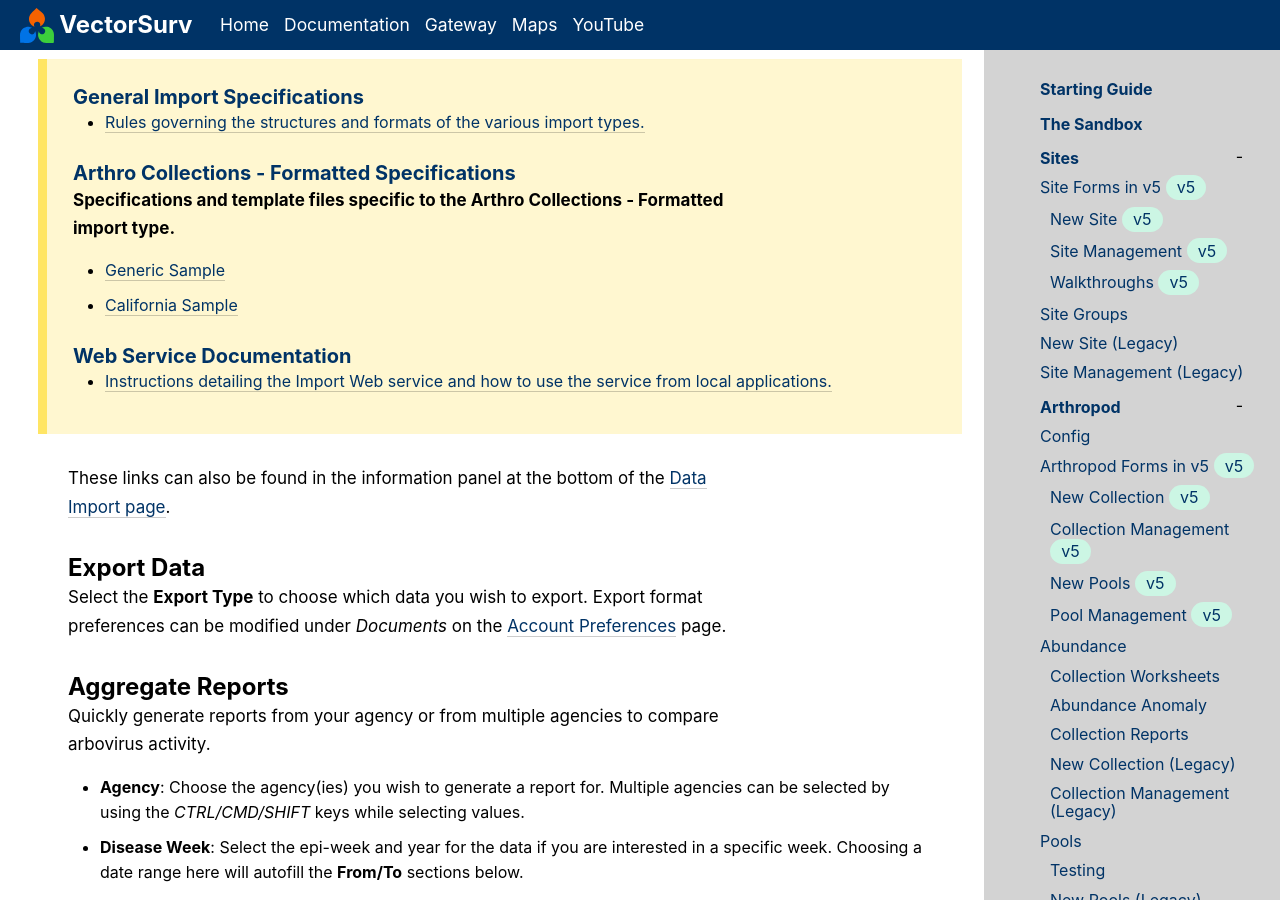
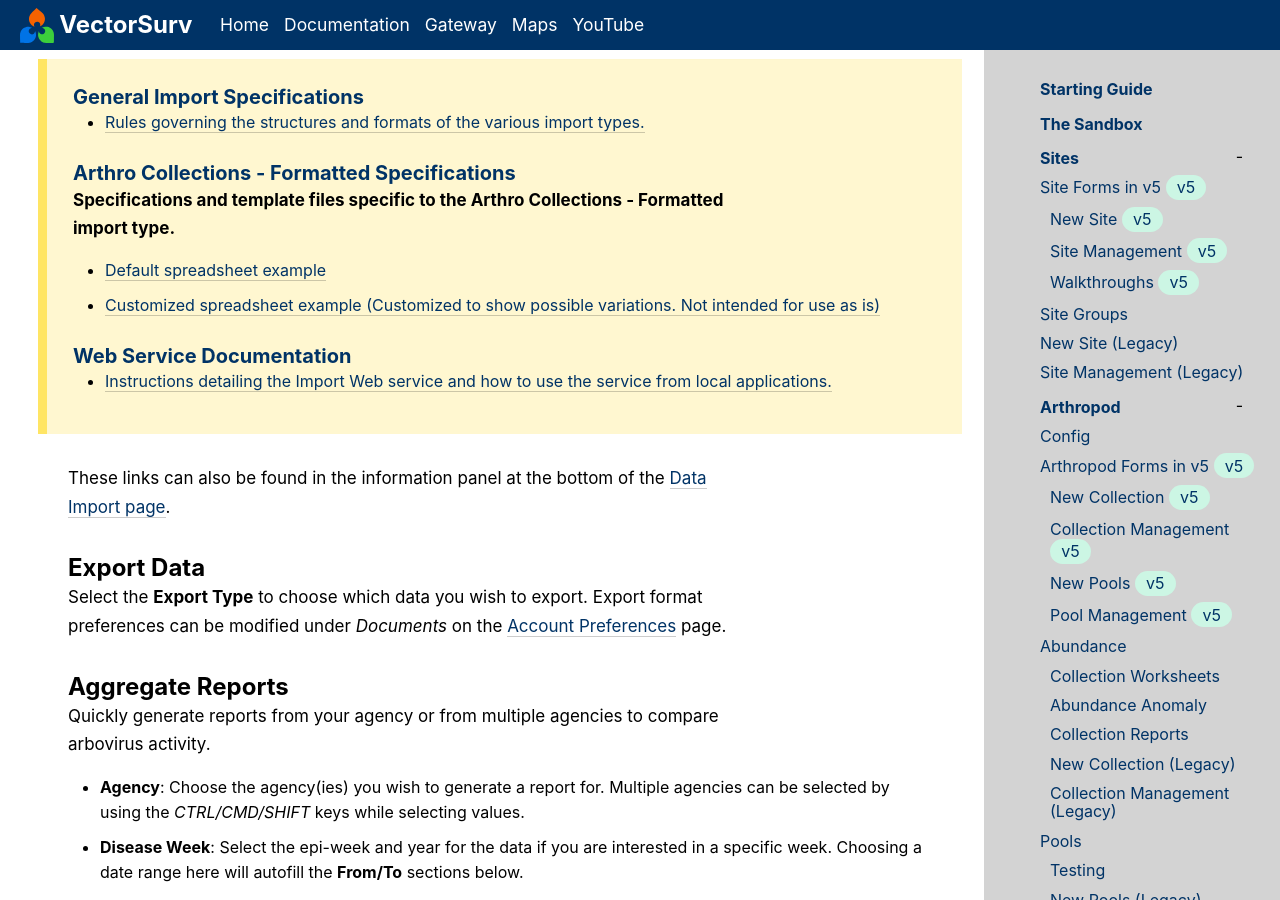
Before and after one commit to tlvaldepena/vectorsurv.org, a Jekyll site: the page built from _docs/tools/data-tools.md, in a window 1280 px wide and 900 px high, scrolled down 634 px. Built offline with Jekyll 4.4.1, drawn with Linux system fonts in a browser that asks for light colours.

Commit message:
Update link descriptions in line with gateway wording

```diff
--- a/_docs/tools/data-tools.md
+++ b/_docs/tools/data-tools.md
@@ -23,8 +23,8 @@ Import data only for your current agency. You can change agencies using the **Cu
 >
 > **Specifications and template files specific to the Arthro Collections - Formatted import type.**
 >
-> - [Generic Sample](https://gateway.vectorsurv.org/doc/arthro_collection_formatted/generic_customized_template.xlsx)
-> - [California Sample](https://gateway.vectorsurv.org/doc/arthro_collection_formatted/CA_default_template.xlsx)
+> - [Default spreadsheet example](https://gateway.vectorsurv.org/doc/arthro_collection_formatted/CA_default_template.xlsx)
+> - [Customized spreadsheet example (Customized to show possible variations. Not intended for use as is)](https://gateway.vectorsurv.org/doc/arthro_collection_formatted/generic_customized_template.xlsx)
 >
 > ### Web Service Documentation
 >
```
